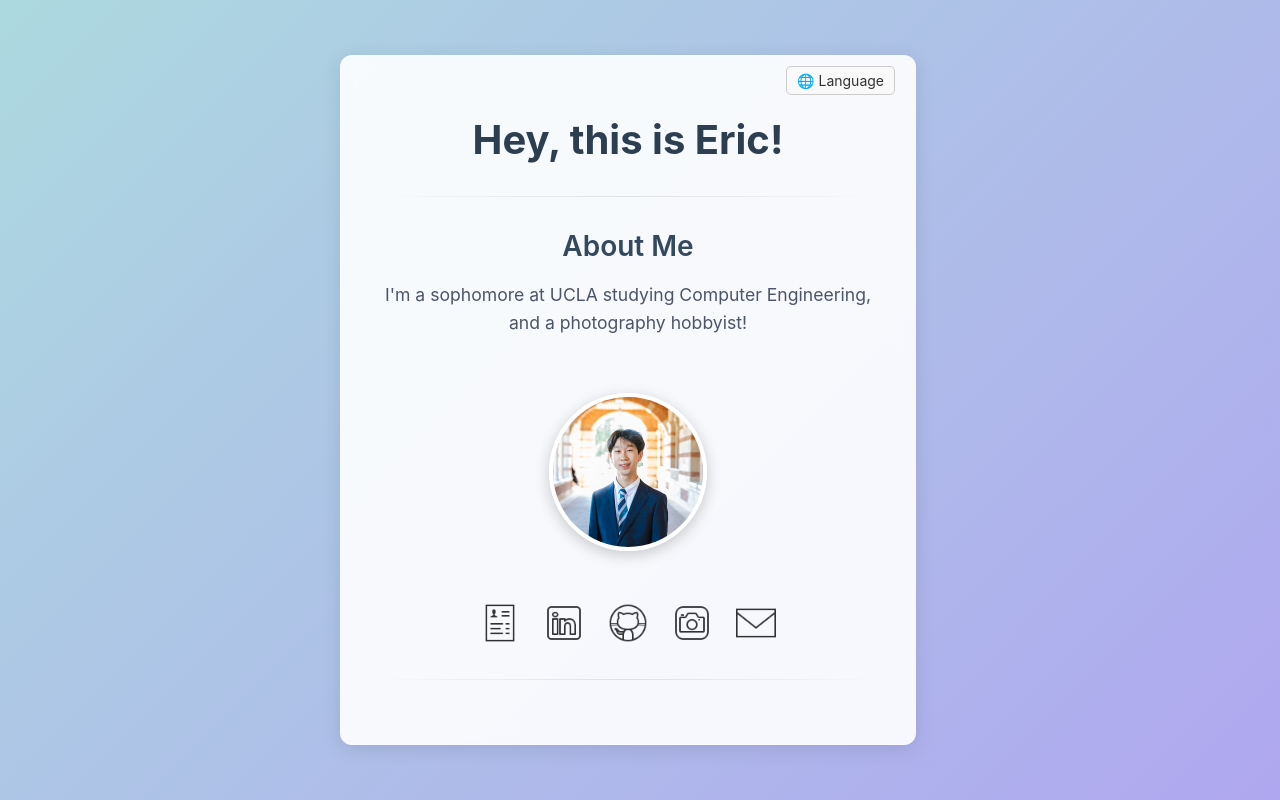
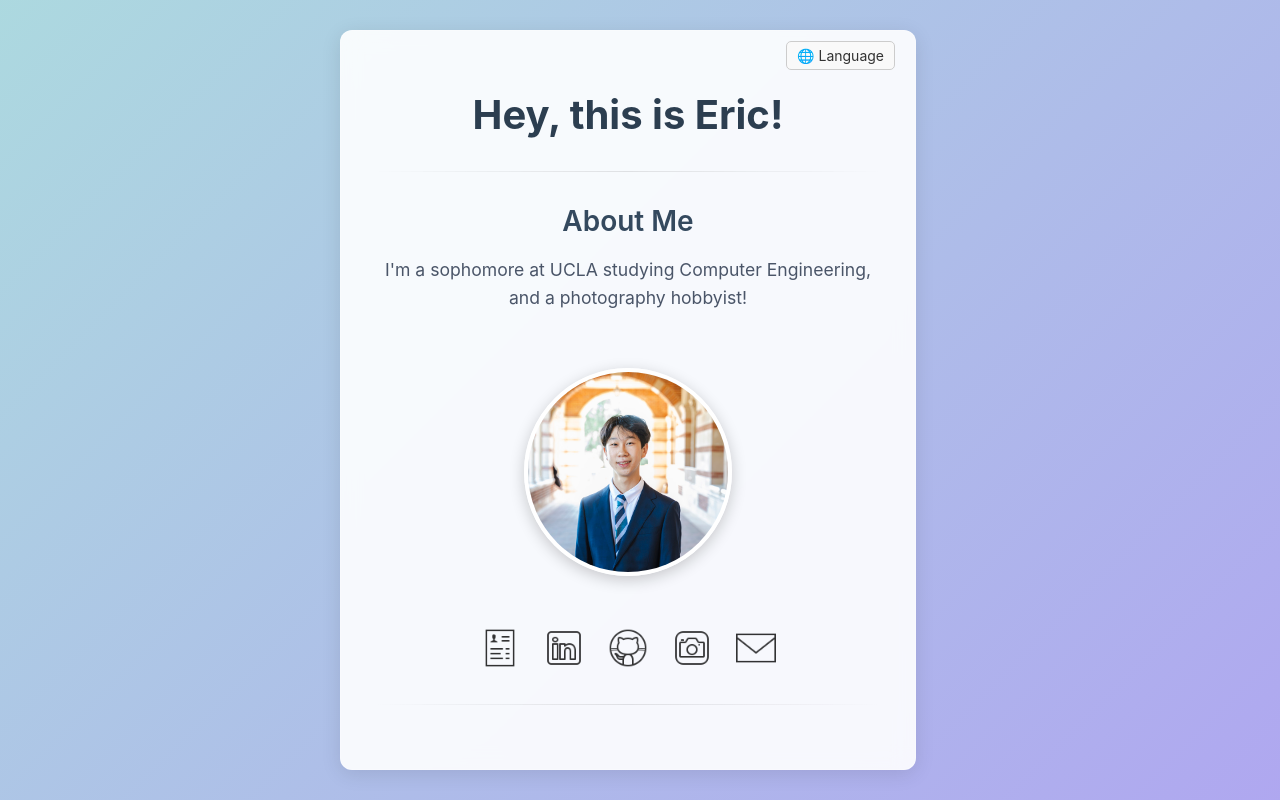
Before and after one commit to EricSongXinLe/personal-website, a React (Create React App) app: page / in a window 1280 px wide. Built offline with nearby package versions, Linux system fonts and the light colour scheme.

Commit message:
enlarge headshot size

```diff
--- a/src/App.css
+++ b/src/App.css
@@ -52,8 +52,8 @@ p {
 }
 
 .headshot {
-  width: 150px;
-  height: 150px;
+  width: 200px;
+  height: 200px;
   border-radius: 50%;
   border: 4px solid #fff;
   box-shadow: 0 4px 15px rgba(0, 0, 0, 0.2);
```
